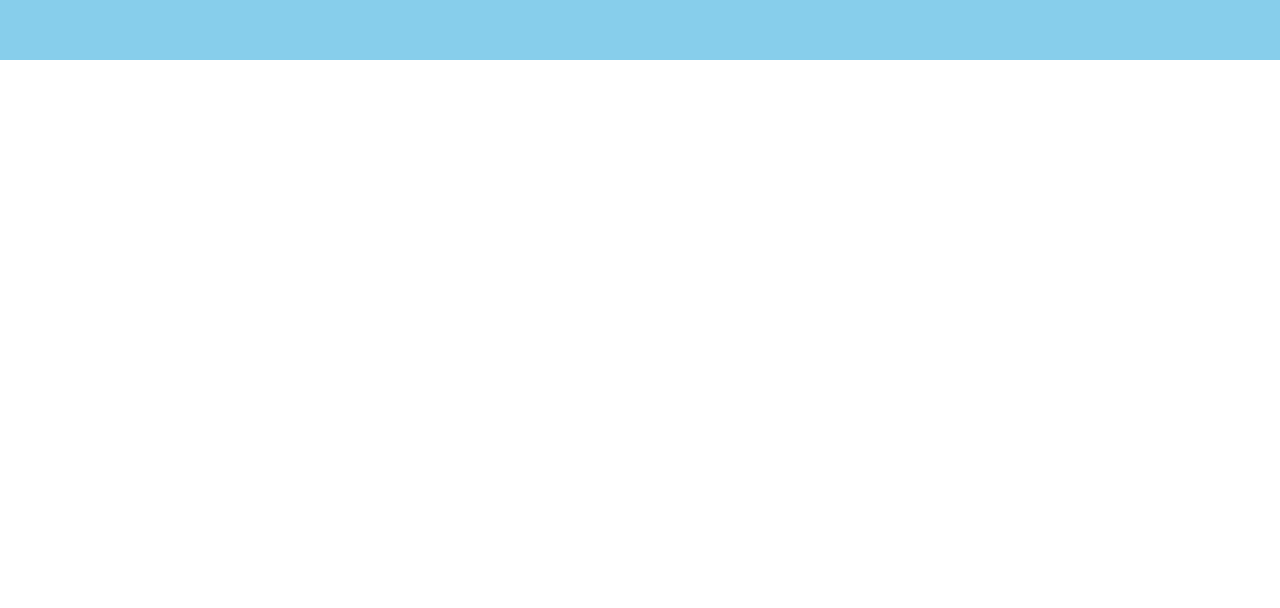
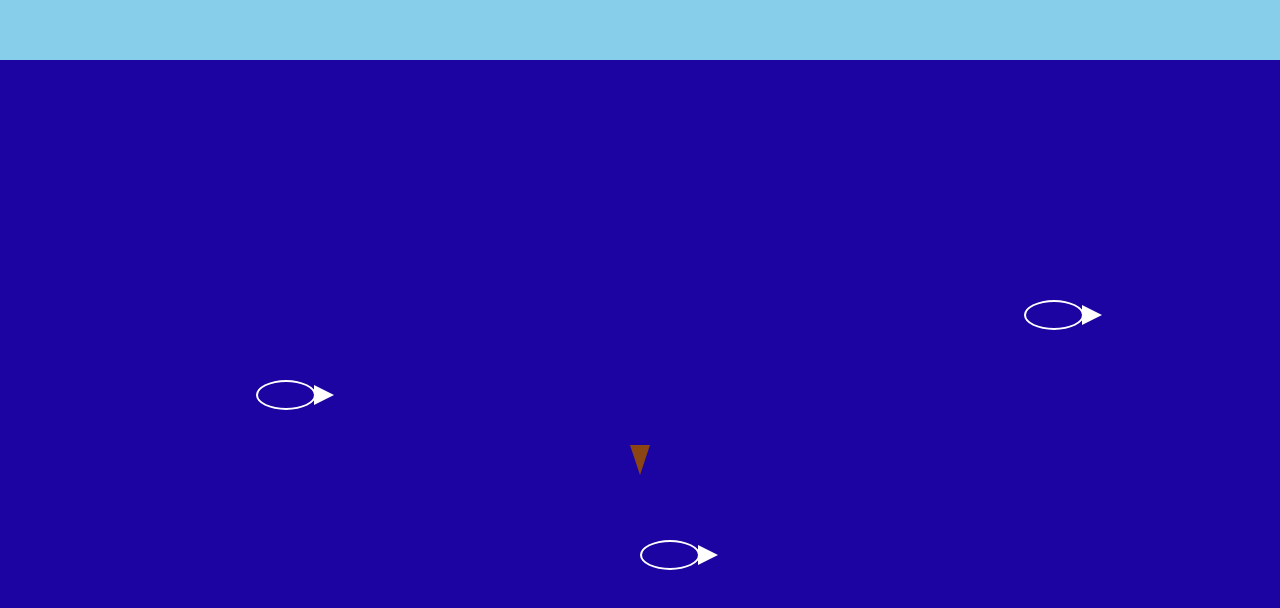
Before and after one commit to sawaguchiyou/sea-story, a Next.js app: page / in a window 1280 px wide. Shown: the part 740-1348 px from the top of the page. Before the commit the page ends 800 px from the top, so only its background shows below. Built offline with nearby package versions, Linux system fonts and the light colour scheme.

Commit message:
フェード修正：４

```diff
--- a/src/app/page.tsx
+++ b/src/app/page.tsx
@@ -7,7 +7,6 @@ export default function Home() {
   const cloudContainerRef = useRef<HTMLDivElement>(null);
   const initialViewRef = useRef<HTMLDivElement>(null);
   const seaViewRef = useRef<HTMLDivElement>(null);
-  const [showSea, setShowSea] = useState(false);
   const [isScrolling, setIsScrolling] = useState(false); // スクロール中かどうかを管理
 
   useEffect(() => {
@@ -41,7 +40,6 @@ export default function Home() {
   const handleClickMore = () => {
     if (isScrolling) return; // スクロール中はクリックを無視
     setIsScrolling(true);
-    setShowSea(true); // 海の画面を表示
 
     window.scrollTo({
       top: window.innerHeight, // 画面の高さまでスクロール
@@ -64,7 +62,7 @@ export default function Home() {
         </div>
       </div>
 
-      <div ref={seaViewRef} className="absolute top-full left-0 w-full h-screen bg-sea-blue flex items-center justify-center" style={{ display: showSea ? 'flex' : 'none' }}>
+      <div ref={seaViewRef} className="absolute top-full left-0 w-full h-screen bg-sea-blue flex items-center justify-center">
         <div className="fishing-hook"></div>
         <div className="fish fish1"></div>
         <div className="fish fish2"></div>
```
